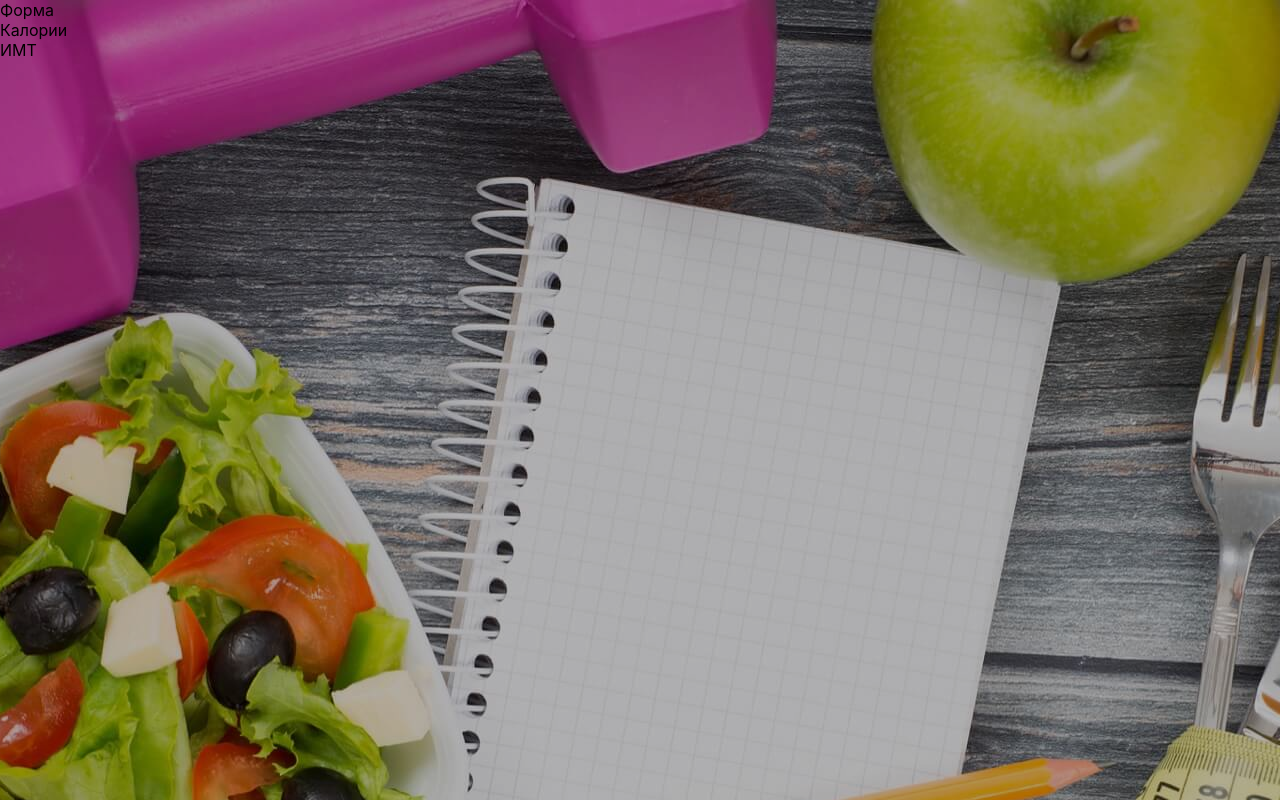
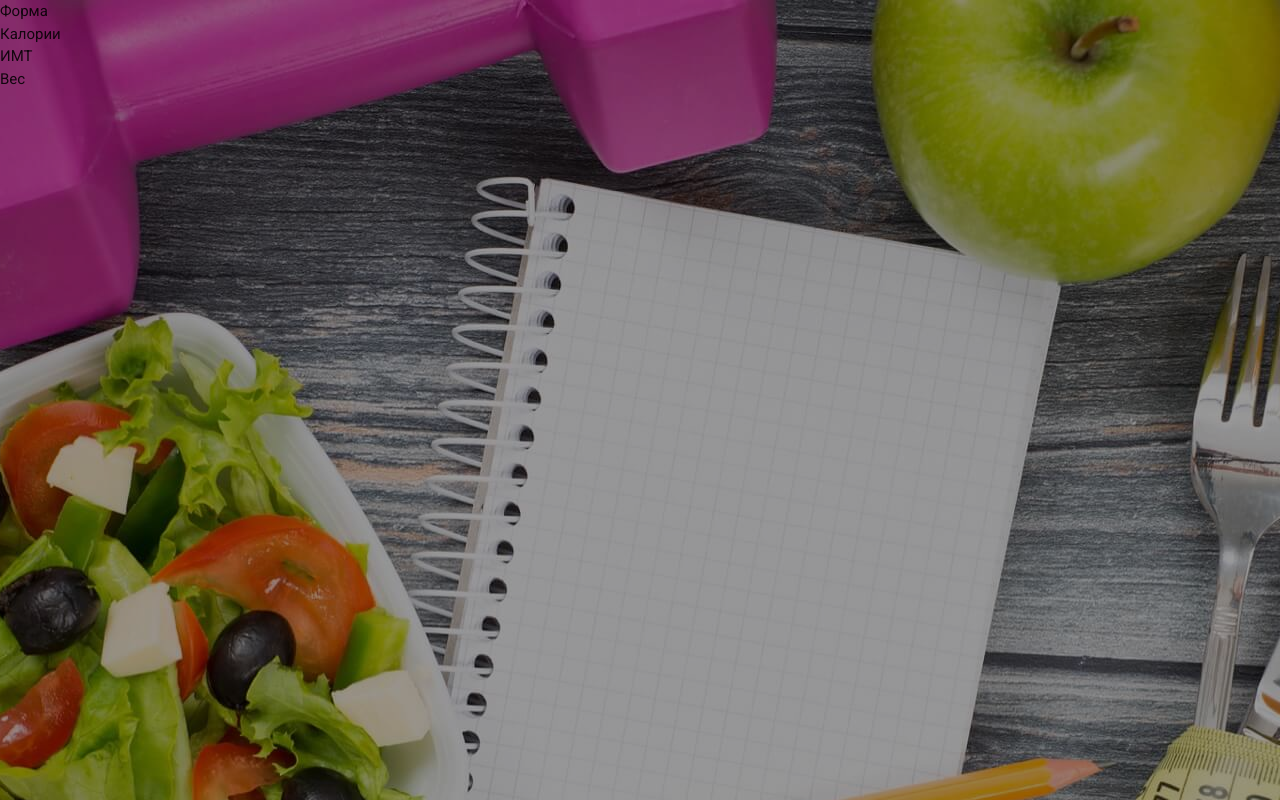
Before and after one commit to alx-skryabin/calorie-counter-app, a React (Create React App) app: page / in a window 1280 px wide. Built offline with nearby package versions, Linux system fonts and the light colour scheme.

Commit message:
add lib materialize

```diff
--- a/package.json
+++ b/package.json
@@ -3,9 +3,8 @@
   "version": "0.1.0",
   "private": true,
   "dependencies": {
-    "@testing-library/jest-dom": "^5.15.0",
-    "@testing-library/react": "^11.2.7",
-    "@testing-library/user-event": "^12.8.3",
+    "materialize-css": "^1.0.0",
+    "normalize.css": "^8.0.1",
     "react": "^17.0.2",
     "react-dom": "^17.0.2",
     "react-scripts": "4.0.3",
--- a/public/index.html
+++ b/public/index.html
@@ -10,5 +10,7 @@
   <body>
     <noscript>You need to enable JavaScript to run this app.</noscript>
     <div id="root"></div>
+
+    <script src="https://cdnjs.cloudflare.com/ajax/libs/materialize/1.0.0/js/materialize.min.js"></script>
   </body>
 </html>
--- a/src/App.js
+++ b/src/App.js
@@ -6,6 +6,7 @@ function App() {
       <div className="form">Форма</div>
       <div className="result">Калории</div>
       <div className="imt">ИМТ</div>
+      <div className="weight">Вес</div>
     </div>
   )
 }
--- /dev/null
+++ b/src/assets/styles/common.css
@@ -0,0 +1,17 @@
+@import url('https://fonts.googleapis.com/css2?family=Roboto&display=swap');
+
+body {
+  font-family: 'Roboto', sans-serif;
+  background-size: cover;
+  background: #223 url('../img/bg.jpeg') no-repeat fixed top center;
+}
+
+* {
+  scrollbar-color: gold #222;
+  scrollbar-width: thin;
+}
+
+.wrapper {
+  min-height: 100vh;
+  background: rgba(0, 0, 0, .4);
+}
--- /dev/null
+++ b/src/assets/styles/index.css
@@ -0,0 +1,3 @@
+@import "~normalize.css";
+@import "~materialize-css";
+@import "./common.css";
--- a/src/index.css
+++ /dev/null
@@ -1,18 +0,0 @@
-body {
-  margin: 0;
-  font-family: -apple-system, BlinkMacSystemFont, 'Segoe UI', 'Roboto', 'Oxygen',
-  'Ubuntu', 'Cantarell', 'Fira Sans', 'Droid Sans', 'Helvetica Neue',
-  sans-serif;
-  background-size: cover;
-  background: #0e1d2f url('./assets/bg.jpeg') no-repeat fixed top center;
-}
-
-* {
-  scrollbar-color: gold #222;
-  scrollbar-width: thin;
-}
-
-.wrapper {
-  min-height: 100vh;
-  background: rgba(0, 0, 0, .3);
-}
--- a/src/index.js
+++ b/src/index.js
@@ -1,7 +1,7 @@
 import React from 'react'
 import ReactDOM from 'react-dom'
 import App from './App'
-import './index.css'
+import './assets/styles/index.css'
 
 ReactDOM.render(
   <React.StrictMode>
```
Also changed, not shown: src/assets/img/bg.jpeg (renamed from src/assets/bg.jpeg), 1 other file (tests, documents, lock files or other folders).
